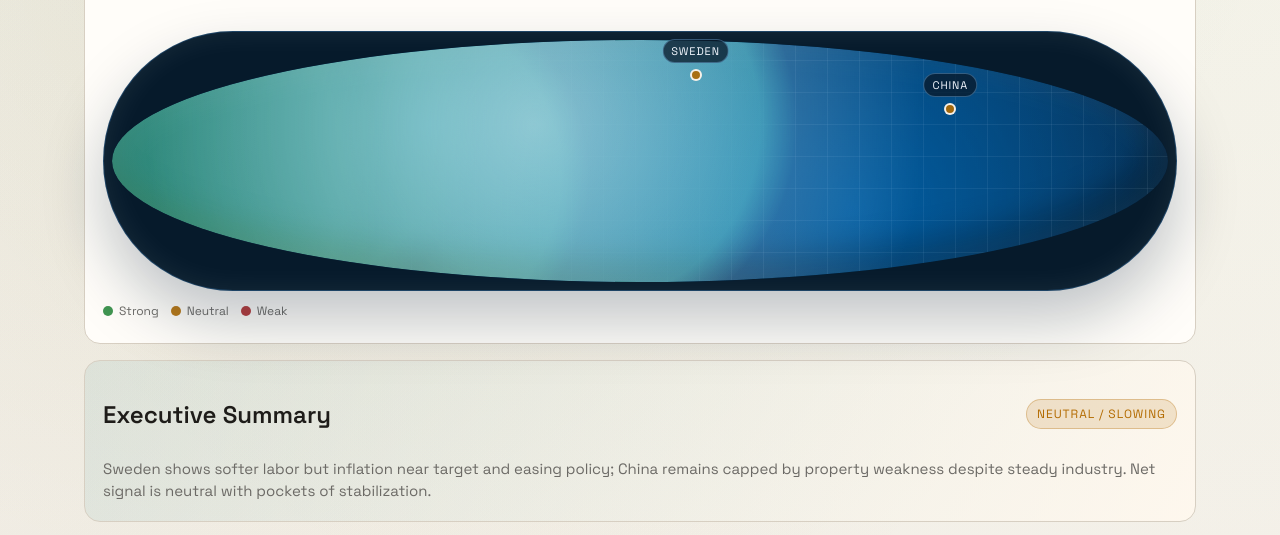
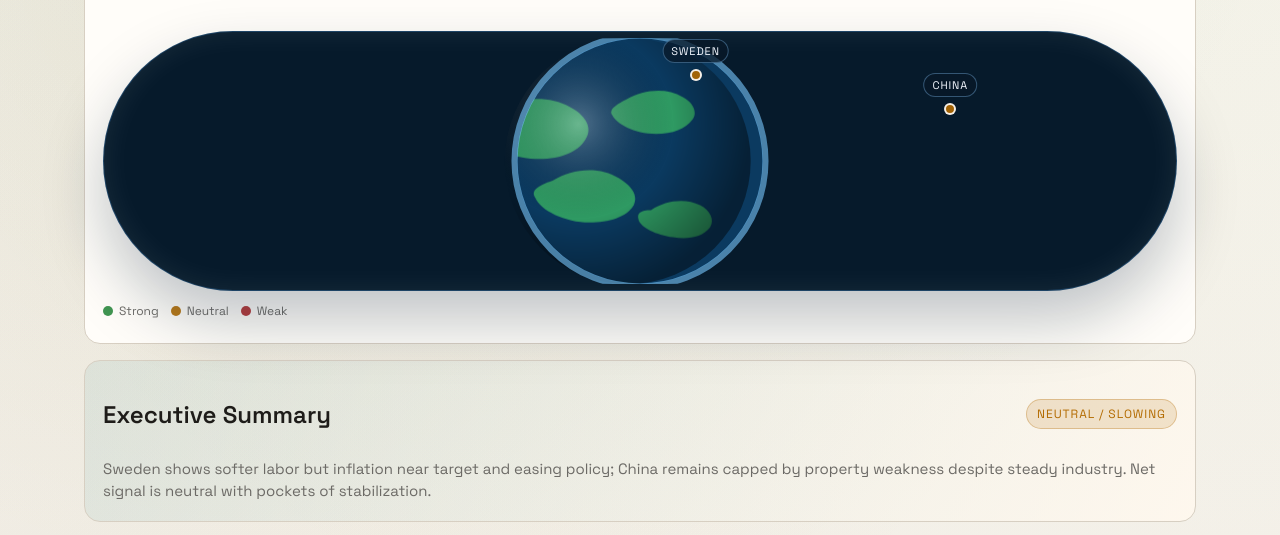
Before and after one commit to bilhaz03-design/macro-dashboard, a website: page online/public/index.html in a window 1280 px wide. Shown: the part 556-1091 px from the top of the page. Drawn offline with Linux system fonts and the light colour scheme; no server answers.

Commit message:
Replace globe with rotating SVG earth

```diff
--- a/online/public/app.js
+++ b/online/public/app.js
@@ -369,15 +369,36 @@ function renderMap(countries) {
   map.innerHTML = "";
   const globe = document.createElement("div");
   globe.className = "globe";
-  const sphere = document.createElement("div");
-  sphere.className = "globe-sphere";
-  const texture = document.createElement("div");
-  texture.className = "globe-texture";
-  sphere.appendChild(texture);
-  const atmosphere = document.createElement("div");
-  atmosphere.className = "globe-atmosphere";
-  globe.appendChild(sphere);
-  globe.appendChild(atmosphere);
+  globe.innerHTML = `
+    <svg class="globe-svg" viewBox="0 0 200 100" aria-hidden="true">
+      <defs>
+        <clipPath id="globeClip">
+          <circle cx="100" cy="50" r="50" />
+        </clipPath>
+        <radialGradient id="globeShade" cx="30%" cy="35%" r="70%">
+          <stop offset="0%" stop-color="rgba(255,255,255,0.35)" />
+          <stop offset="55%" stop-color="rgba(0,0,0,0.0)" />
+          <stop offset="100%" stop-color="rgba(0,0,0,0.55)" />
+        </radialGradient>
+      </defs>
+      <g clip-path="url(#globeClip)">
+        <rect class="globe-ocean" x="0" y="0" width="200" height="100" />
+        <g class="globe-band">
+          <g class="globe-continents" id="continents">
+            <path d="M20 35c8-6 18-8 26-3 5 3 8 8 6 13-2 6-9 8-16 8-10 0-20-5-23-10-2-3-1-6 7-8z" />
+            <path d="M60 60c6-5 14-6 22-2 6 3 10 8 7 12-3 5-10 7-17 6-9-1-18-6-19-10-1-3 2-5 7-6z" />
+            <path d="M95 30c10-6 23-7 32-2 6 3 9 8 7 12-3 7-13 10-23 9-12-1-22-7-23-12-1-4 3-6 7-7z" />
+            <path d="M120 58c8-5 19-6 27-1 5 3 8 7 6 11-3 5-10 7-18 7-10 0-20-5-22-10-2-3 1-5 7-7z" />
+            <path d="M150 25c7-4 16-5 23-1 4 2 6 6 4 9-3 4-8 6-15 6-9 0-16-4-18-8-1-2 2-4 6-6z" />
+            <path d="M160 70c6-4 14-5 20-2 4 2 6 6 4 9-3 4-9 5-15 4-7-1-13-4-14-7-1-3 1-4 5-4z" />
+          </g>
+          <use href="#continents" x="200" />
+        </g>
+      </g>
+      <circle class="globe-shade" cx="95" cy="50" r="50" />
+      <circle class="globe-atmosphere" cx="100" cy="50" r="51" />
+    </svg>
+  `;
   map.appendChild(globe);
   const tooltip = document.createElement("div");
   tooltip.className = "map-tooltip";
--- a/online/public/styles.css
+++ b/online/public/styles.css
@@ -397,53 +397,38 @@ h1 {
 
 .globe {
   position: absolute;
-  inset: 8px;
-  border-radius: 50%;
-  overflow: hidden;
-  background:
-    radial-gradient(circle at 30% 35%, rgba(78, 178, 255, 0.35), transparent 45%),
-    radial-gradient(circle at 70% 70%, rgba(0, 86, 140, 0.7), transparent 55%),
-    radial-gradient(circle at 50% 50%, #0b3a60 0%, #0a2a4a 55%, #081f38 100%);
-  box-shadow:
-    inset 0 0 40px rgba(255, 255, 255, 0.08),
-    inset -18px -20px 30px rgba(0, 0, 0, 0.45);
-}
-
-.globe-sphere {
-  position: absolute;
-  inset: 0;
+  inset: 6px;
   border-radius: 50%;
   overflow: hidden;
 }
 
-.globe-texture {
-  position: absolute;
-  inset: -5%;
-  border-radius: 50%;
-  background-image:
-    radial-gradient(circle at 18% 55%, rgba(46, 128, 84, 0.9) 0 12%, transparent 14%),
-    radial-gradient(circle at 36% 38%, rgba(40, 122, 78, 0.85) 0 10%, transparent 12%),
-    radial-gradient(circle at 60% 55%, rgba(40, 122, 78, 0.85) 0 12%, transparent 14%),
-    radial-gradient(circle at 78% 36%, rgba(34, 112, 76, 0.8) 0 10%, transparent 12%),
-    radial-gradient(circle at 28% 70%, rgba(34, 112, 76, 0.75) 0 10%, transparent 12%),
-    linear-gradient(rgba(255, 255, 255, 0.08) 1px, transparent 1px),
-    linear-gradient(90deg, rgba(255, 255, 255, 0.08) 1px, transparent 1px);
-  background-size: 200% 100%, 200% 100%, 200% 100%, 200% 100%, 200% 100%, 32px 32px, 32px 32px;
-  background-position: 0% 50%, 20% 35%, 60% 55%, 80% 30%, 25% 72%, 0 0, 0 0;
-  animation: globe-rotate 16s linear infinite;
-  mix-blend-mode: screen;
-  opacity: 0.9;
-  filter: saturate(1.05);
+.globe-svg {
+  width: 100%;
+  height: 100%;
+  display: block;
+}
+
+.globe-ocean {
+  fill: #0b3a60;
+}
+
+.globe-continents {
+  fill: #2f9a63;
+}
+
+.globe-band {
+  animation: globe-shift 18s linear infinite;
+}
+
+.globe-shade {
+  fill: url(#globeShade);
+  opacity: 0.8;
 }
 
 .globe-atmosphere {
-  position: absolute;
-  inset: 0;
-  border-radius: 50%;
-  background:
-    radial-gradient(circle at 40% 35%, rgba(255, 255, 255, 0.45), transparent 60%),
-    radial-gradient(circle at 70% 70%, rgba(0, 140, 255, 0.3), transparent 65%);
-  pointer-events: none;
+  fill: none;
+  stroke: rgba(120, 200, 255, 0.6);
+  stroke-width: 2.5;
 }
 
 .map-dot {
@@ -513,26 +498,12 @@ h1 {
   opacity: 1;
 }
 
-@keyframes globe-rotate {
+@keyframes globe-shift {
   from {
-    background-position:
-      0% 50%,
-      20% 35%,
-      60% 55%,
-      80% 30%,
-      25% 72%,
-      0 0,
-      0 0;
+    transform: translateX(0);
   }
   to {
-    background-position:
-      100% 50%,
-      120% 35%,
-      160% 55%,
-      180% 30%,
-      125% 72%,
-      0 0,
-      0 0;
+    transform: translateX(-200px);
   }
 }
 
```
